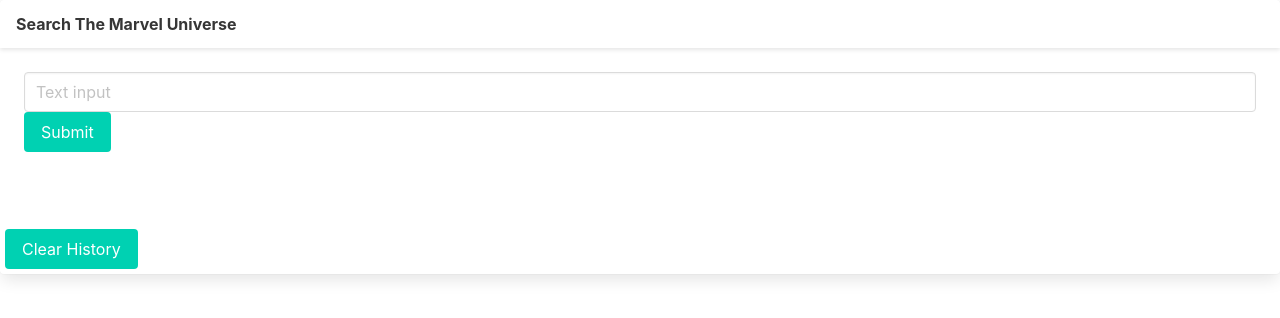
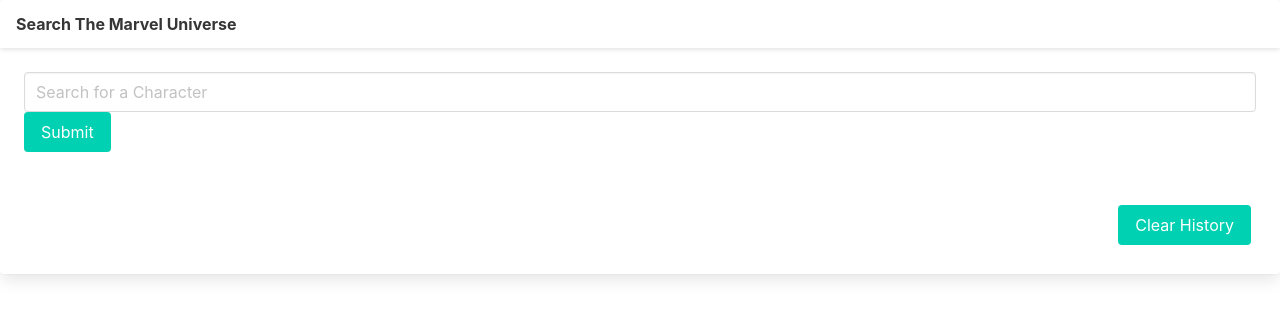
Before and after one commit to michellecoder/The-Collector, a plain HTML site: page index.html in a window 1280 px wide. Drawn offline with nearby package versions, Linux system fonts and the light colour scheme.

Commit message:
History display / clear history functioning correctly.

```diff
--- a/assets/css/style.css
+++ b/assets/css/style.css
@@ -1,9 +1,18 @@
 .history-button {
-    margin: 5px;
+    margin-right: 10px;
+    margin-bottom: 10px
+    ;
 }
 
 #clear-history {
     margin: 5px;
+}
+
+.history-display {
+    display: flex;
+    flex-direction: row;
+    justify-content: space-between;
+    align-content: center;
 }
 
 .hidden-button {
--- a/assets/js/script.js
+++ b/assets/js/script.js
@@ -33,6 +33,8 @@ function handleSubmit(event){
         getAmazonTest(); // for testing delete before submitting
         return data
     })
+
+    $('#character-input').val('');
 }
 
 // Function 'renderCharBio' -> This function will accept the data object from the fetch request & will pull out and display relevant bio data to the '#character-bio' div.
--- a/index.html
+++ b/index.html
@@ -24,30 +24,24 @@
                 <div class="card-content">
                     <form id="character-input-form">
                         <div class="control">
-                            <input class="input" id="character-input" type="text" placeholder="Text input">
+                            <input class="input" id="character-input" type="text" placeholder="Search for a Character">
                         </div>
                         <div class="control">
                             <button class="button is-primary">Submit</button>
                         </div>
                     </form>
-                    <!-- <div class="control">
-                         <button class="button is-primary" id="clear-history">Clear History</button>
-                    </div> -->
                 </div>
 
                 <!-- Container for displaying previous search history -->
-                <div class="card-content" id="search-history" data-search-value="container">
-                    <!-- Populated by 'renderSearchHistory' JS function -->
+                <div class="history-display">
+                    <div class="card-content" id="search-history" data-search-value="container">
+                        <!-- Populated by 'renderSearchHistory' JS function -->
+                    </div>
+                    <div id="history-reset-container" class="card-content">
+                        <button class="button is-primary" id="clear-history">Clear History</button>
+                    </div>
                 </div>
-                <div id="history-reset-container">
-                    <button class="button is-primary" id="clear-history">Clear History</button></div>
         </div>
-
-         <!-- Search History Section
-        <div id = "search-history"> -->
-            <!-- This will be left empty & filled from the 'renderSearchHistory' JS function -->
-        <!-- </div> -->
-        <!--  End of Search History Section  -->
 
         <!--  Character Bio Section  -->
         <div id = "character-bio">
```
